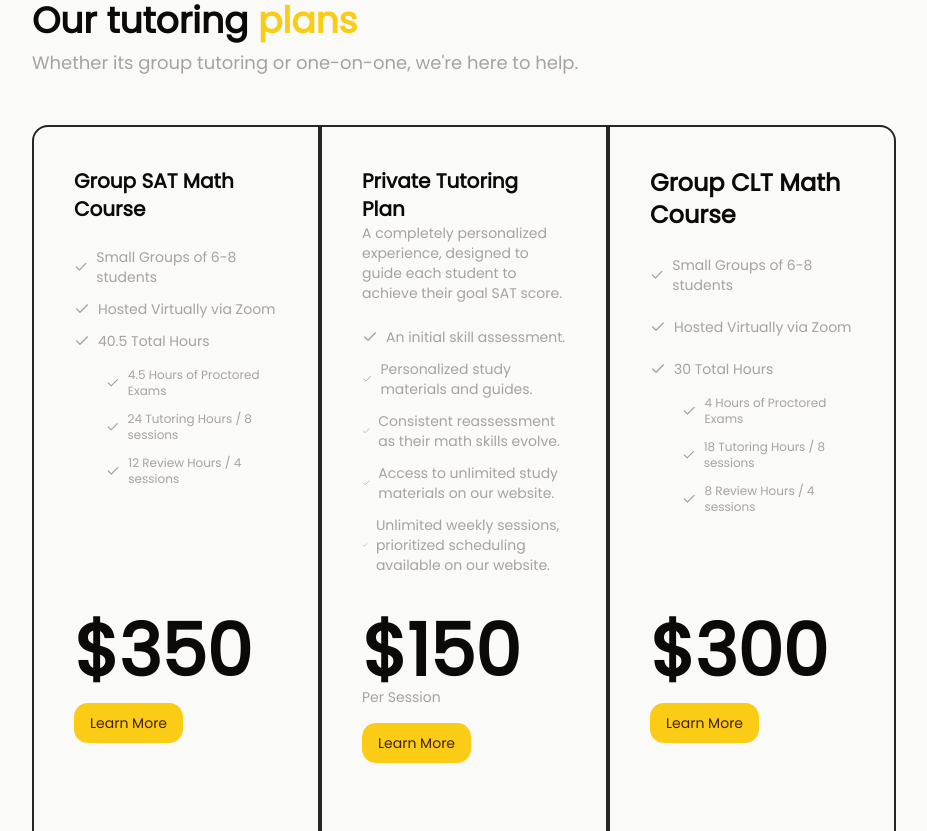
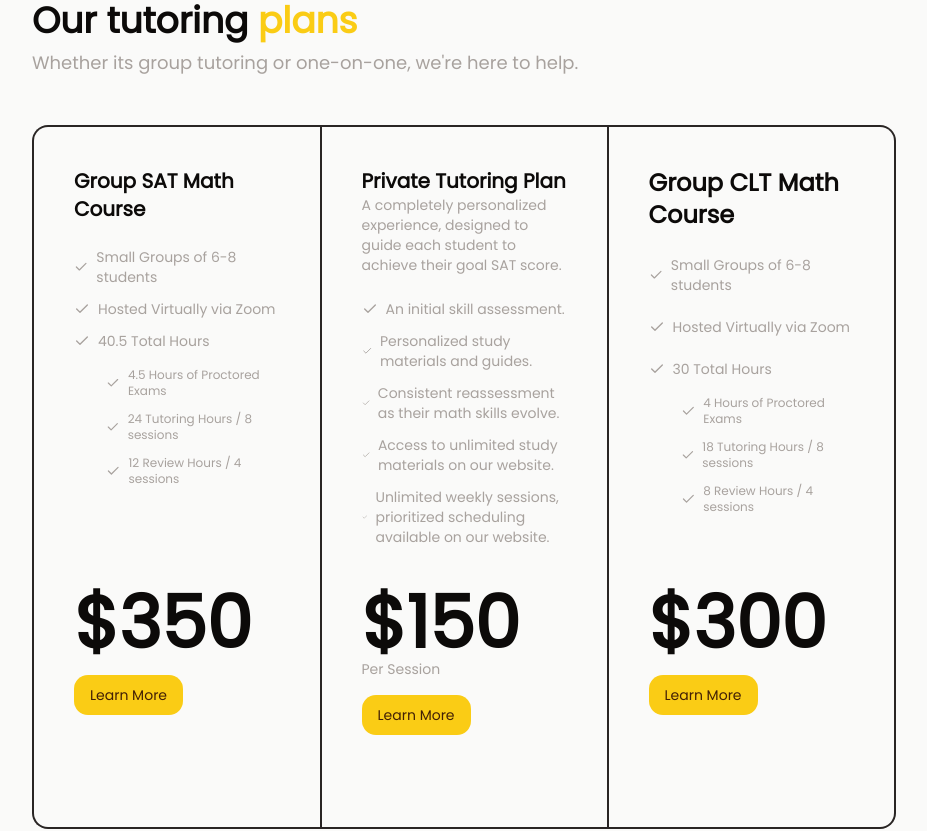
Before and after one commit to aaronzygala/tutoring_site, a Next.js app: page / in a window 1280 px wide. Shown: the part 3080-3911 px from the top of the page, without its empty margins (176-1103 px from the left). Built offline with nearby package versions, Linux system fonts and the light colour scheme.

Commit message:
Optimizing rendering of images

```diff
--- a/src/app/layout.tsx
+++ b/src/app/layout.tsx
@@ -43,6 +43,21 @@ export default function RootLayout({children } :{ children:React.ReactNode}) {
             href="/assets/museum.jpg"
             as="image"
           />
+          <link
+            rel="preload"
+            href="/assets/museum2.jpg"
+            as="image"
+          />
+          <link
+            rel="preload"
+            href="/assets/library.jpg"
+            as="image"
+          />
+          <link
+            rel="preload"
+            href="/assets/aaron.jpg"
+            as="image"
+          />
         </Head>
           <body
             className={cn(
--- a/src/components/landing-page-sections/pricing-section.tsx
+++ b/src/components/landing-page-sections/pricing-section.tsx
@@ -23,7 +23,7 @@ export function PricingSection() {
             </div>
         </div>
         <div className="mt-12 flex flex-col lg:flex-row">
-        <div className="grid w-full items-start gap-10 rounded-lg border-2 p-10 md:grid-rows-[1fr_200px] rounded-b-none lg:rounded-r-none lg:rounded-bl-lg transition-all ease-in-out delay-150 hover:shadow-2xl">
+        <div className="grid w-full items-start gap-10 rounded-lg border-2 border-b-0 lg:border-b-2 lg:border-r-0 p-10 md:grid-rows-[1fr_200px] rounded-b-none lg:rounded-r-none lg:rounded-bl-lg transition-all ease-in-out delay-150 hover:shadow-2xl">
         <div className="grid gap-6">
           <h3 className="text-xl font-bold">
             Group SAT Math Course
@@ -104,7 +104,7 @@ export function PricingSection() {
         </div>
 
       </div>
-      <div className="grid w-full items-start gap-10 rounded-lg border-2 p-10 md:grid-rows-[1fr_200px] rounded-t-none lg:rounded-l-none lg:rounded-r-lg transition-all ease-in-out delay-150 hover:shadow-2xl">
+      <div className="grid w-full items-start gap-10 rounded-lg border-2 border-t-0 lg:border-t-2 lg:border-l-0 p-10 md:grid-rows-[1fr_200px] rounded-t-none lg:rounded-l-none lg:rounded-r-lg transition-all ease-in-out delay-150 hover:shadow-2xl">
         <div className="grid gap-6">
           <h3 className="text-xl font-bold sm:text-2xl">
             Group CLT Math Course
```
